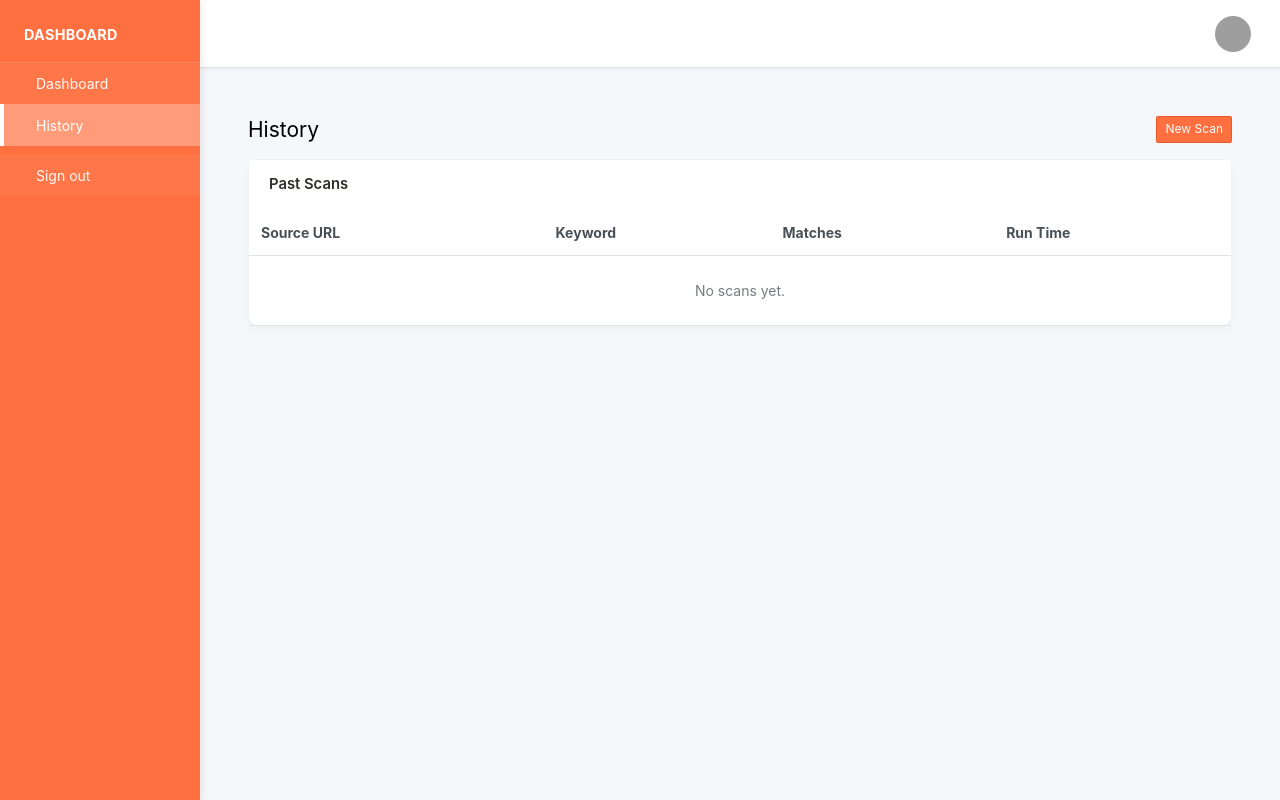
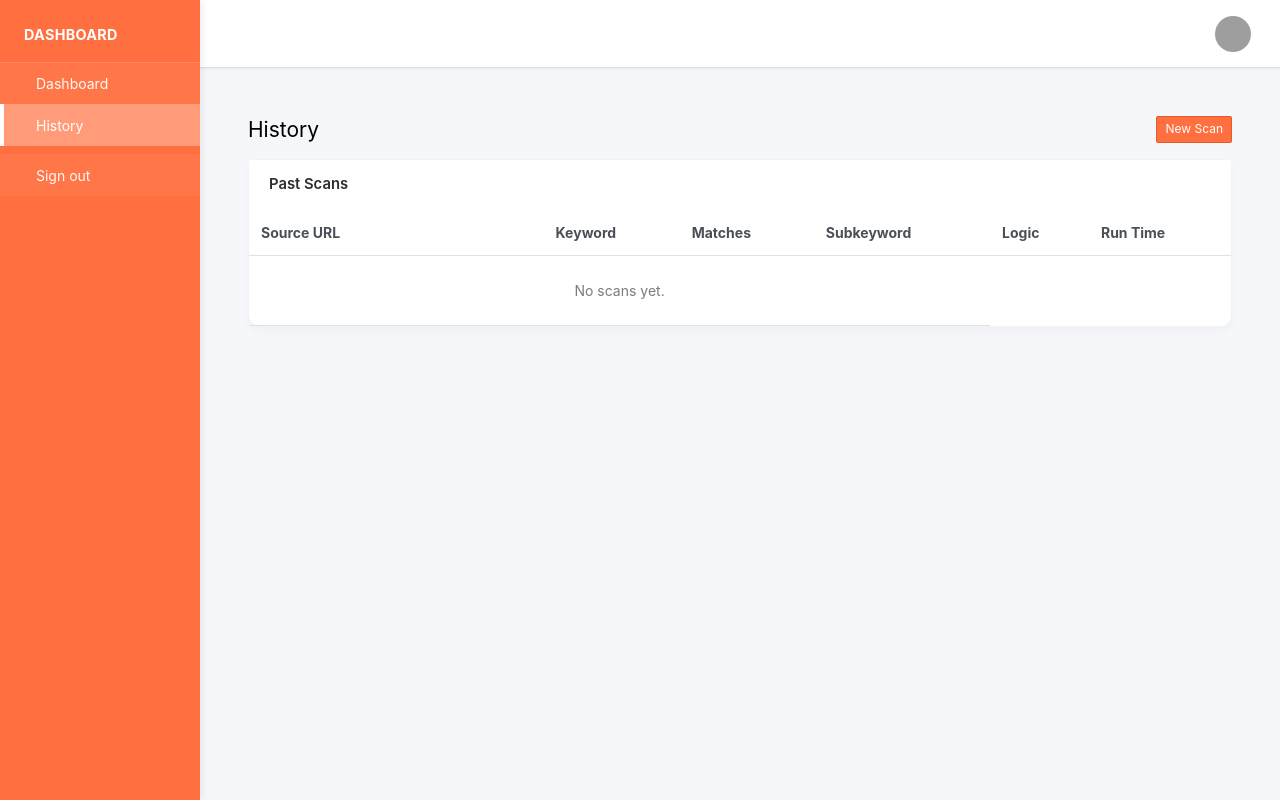
Before and after one commit to remembrance1/forum-webscraper, a Flask app: page /history in a window 1280 px wide. Run offline with Flask 3, Linux system fonts and the light colour scheme; the visitor is signed in with stand-in values (Sample User, id 1); data that the repository does not hold is empty; some libraries are stand-ins or nearby versions; grey boxes are pictures that could not be loaded.

Commit message:
added subkeyword under history

```diff
--- a/app/blueprints/main/routes.py
+++ b/app/blueprints/main/routes.py
@@ -105,6 +105,8 @@
                 user_id=current_user.id,
                 source_url=(meta.get("source_url") or "")[:2048],
                 keyword=(meta.get("keyword") or "")[:255],
+                subkeyword=meta.get("sub_keyword"),
+                logic=meta.get("logic"),
                 num_matches=len(matches),
                 results_json=dumps(matches)  # optional
             )
--- a/app/models/scan.py
+++ b/app/models/scan.py
@@ -8,8 +8,8 @@
     source_url = db.Column(db.String(2048), nullable=False)
     keyword = db.Column(db.String(255))
     num_matches = db.Column(db.Integer, default=0)
-    #subkeyword  = db.Column(db.String(255))        # NEW
-    #logic = db.Column(db.String(3))          # NEW: 'AND' or 'OR
+    subkeyword  = db.Column(db.String(255))        # NEW
+    logic = db.Column(db.String(3))          # NEW: 'AND' or 'OR
 
     # Keep it simple and portable for SQLite:
     # store any raw results as JSON text (optional)
--- a/app/templates/dashboard.html
+++ b/app/templates/dashboard.html
@@ -87,6 +87,8 @@
                 <th style="width: 30%;">Source URL</th>
                 <th>Keyword</th>
                 <th>Matches</th>
+                <th>Subkeyword</th>
+                <th>Logic</th>
                 <th>Run Time</th>
               </tr>
             </thead>
@@ -97,6 +99,8 @@
                   <td class="text-truncate" style="max-width: 420px;">{{ s.source_url }}</td>
                   <td>{{ s.keyword }}</td>
                   <td>{{ s.num_matches }}</td>
+                  <td>{{ s.subkeyword or '—' }}</td>
+                  <td>{{ s.logic or '—' }}</td>
                   <td>{{ s.created_at.strftime('%Y-%m-%d %H:%M') }}</td>
                 </tr>
                 {% endfor %}
--- a/app/templates/history.html
+++ b/app/templates/history.html
@@ -15,6 +15,8 @@
             <th style="width:30%;">Source URL</th>
             <th>Keyword</th>
             <th>Matches</th>
+            <th>Subkeyword</th>
+            <th>Logic</th>
             <th>Run Time</th>
           </tr>
         </thead>
@@ -25,6 +27,8 @@
               <td class="text-truncate" style="max-width: 420px;">{{ s.source_url }}</td>
               <td>{{ s.keyword or '—' }}</td>
               <td>{{ s.num_matches }}</td>
+              <td>{{ s.subkeyword or '—' }}</td>
+              <td>{{ s.logic or '—' }}</td>
               <td>{{ s.created_at.strftime('%Y-%m-%d %H:%M') }}</td>
             </tr>
             {% endfor %}
```
